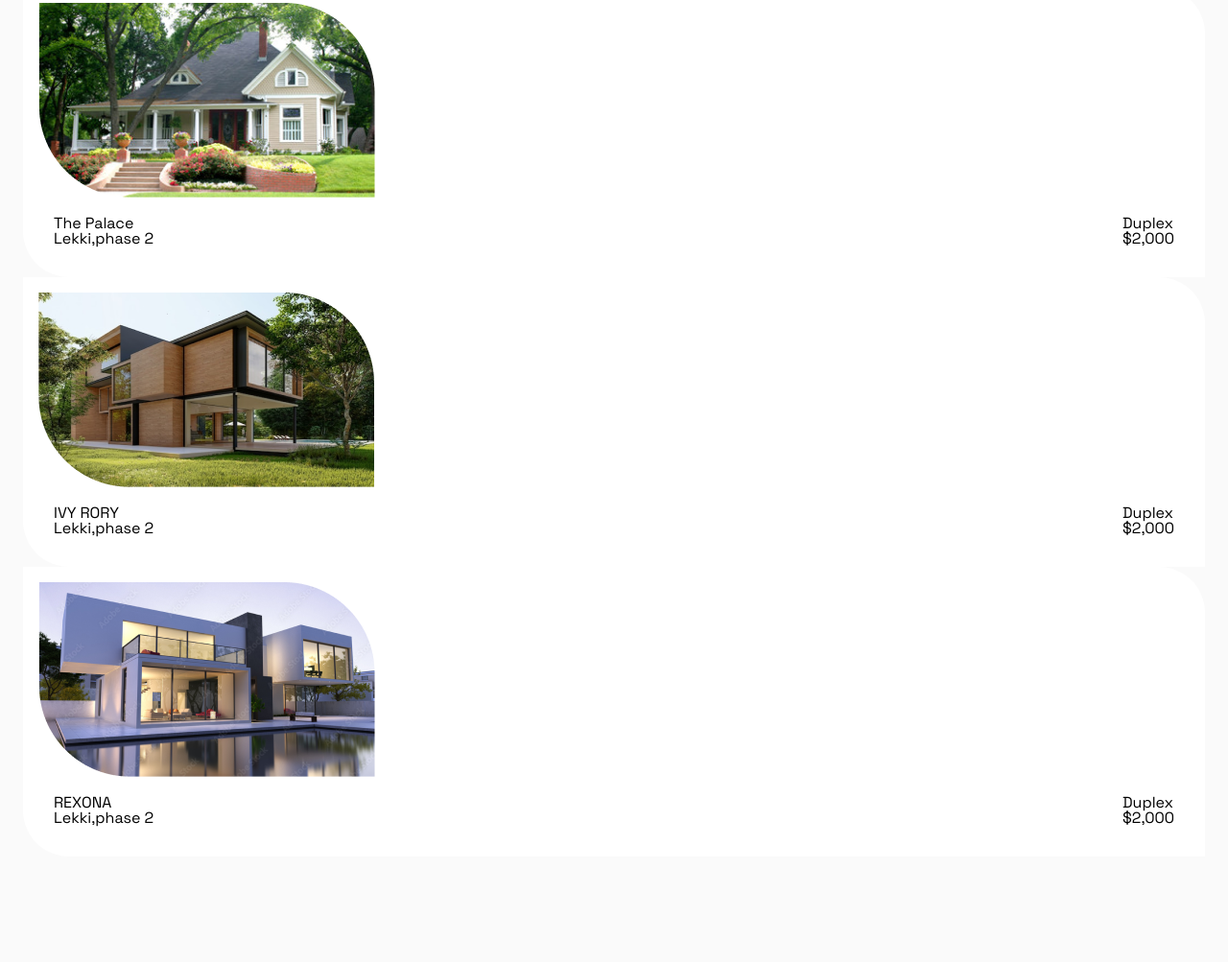
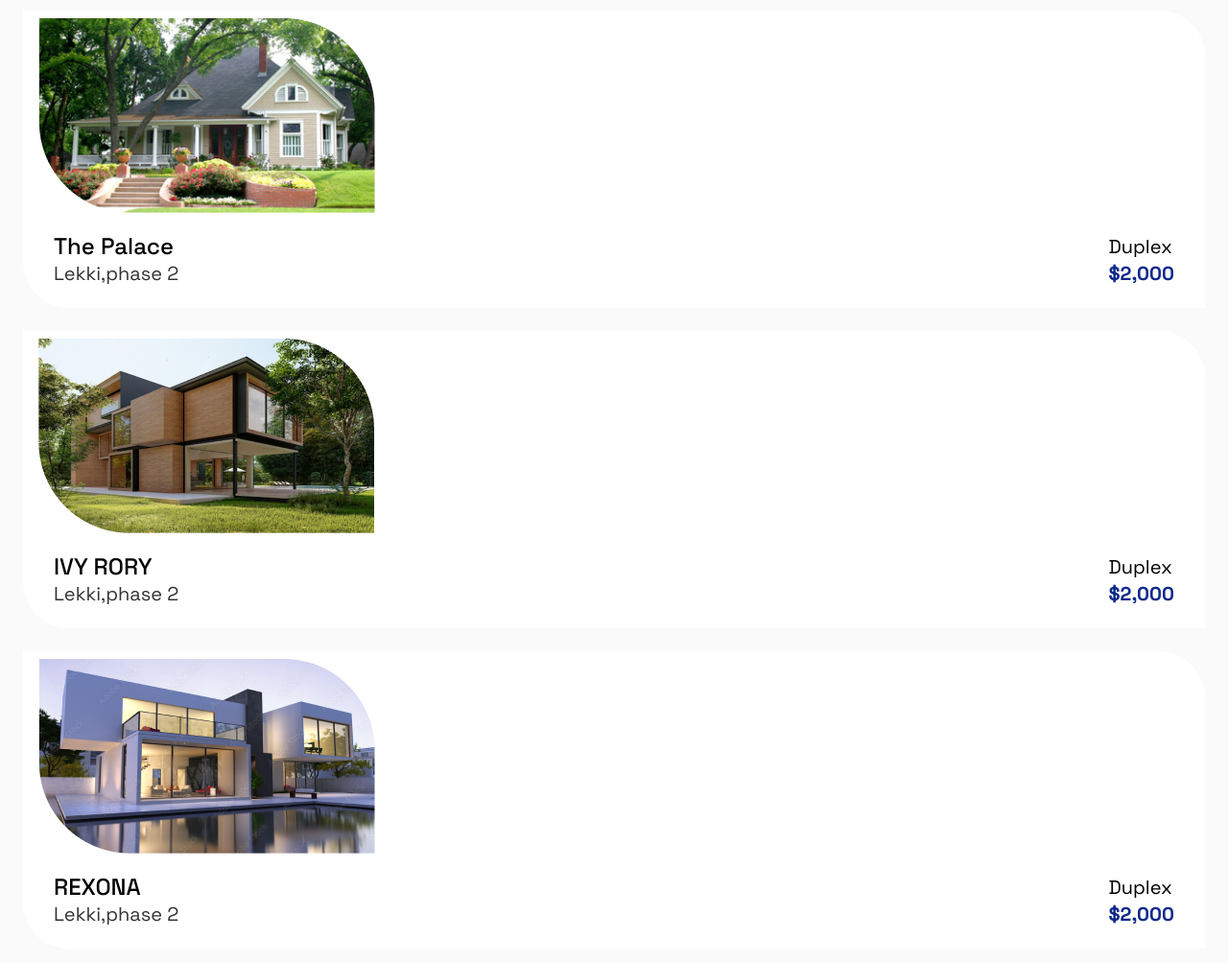
Before and after one commit to 10x-internships/dee-estate-parcel, a website built with Parcel: page src/index.html in a window 1280 px wide. Shown: the part 3954-4957 px from the top of the page at 96% size. Built offline with nearby package versions, Linux system fonts and the light colour scheme; files whose address does not match are found by name.

Commit message:
feat: feature section

```diff
--- a/src/css/feature.css
+++ b/src/css/feature.css
@@ -19,33 +19,38 @@
   top: 0;
   right: 0;
 }
-.container-featured-properties {
-  /* margin: 5.5rem 0rem; */
-}
 .container-feature {
-  padding: 1rem 1rem 1rem 1rem;
+  margin: 1.5rem 0rem;
+  padding: 0.5rem 1rem;
   background-color: var(--white-color);
   border-bottom-left-radius: 3rem;
   border-top-right-radius: 3rem;
 }
-.container-feature__inner {
-}
-.feature-img {
-}
+
 .container-product-details {
   display: flex;
   justify-content: space-between;
+  align-items: flex-end;
   margin: 1rem;
 }
-.container-product-content {
-}
+
 .product-title {
+  font-weight: 500;
+  font-size: 1.5rem;
+  line-height: 2rem;
 }
 .product-desc {
+  font-size: 1.25rem;
+  line-height: 1.5rem;
+  color: var(--black-color);
+  opacity: 0.8;
 }
-.container-product-price {
-}
-.product-type {
+.container-product-type {
+  margin: 0.25rem 0rem;
 }
 .product-price {
+  font-weight: 700;
+  font-size: 1.25rem;
+  line-height: 1.5rem;
+  color: var(--dark-blue-color);
 }
--- a/src/index.html
+++ b/src/index.html
@@ -197,22 +197,24 @@
                 <img
                   src="./assets/Rectangle 4.png"
                   alt=""
-                  class="feature-img"
+                  class="product-img"
                 />
                 <div class="container-product-details">
                   <div class="container-product-content">
-                    <p class="product-title">The Palace</p>
-                    <p class="product-desc">Lekki,phase 2</p>
+                    <h4 class="product-title">The Palace</h4>
+                    <p class="product-desc text-content">Lekki,phase 2</p>
                   </div>
                   <div class="container-product-price">
-                    <p class="product-type">Duplex</p>
-                    <p class="product-price">$2,000</p>
+                    <div class="container-product-type">
+                      <p class="product-type text-content">Duplex</p>
+                    </div>
+                    <p class="product-price text-content">$2,000</p>
                   </div>
                 </div>
               </div>
             </div>
             <div class="container-feature">
-              <div class="container-product__inner">
+              <div class="container-feature__inner">
                 <img
                   src="./assets/Rectangle 5.png"
                   alt=""
@@ -220,18 +222,20 @@
                 />
                 <div class="container-product-details">
                   <div class="container-product-content">
-                    <p class="product-title">IVY RORY</p>
-                    <p class="product-desc">Lekki,phase 2</p>
+                    <h4 class="product-title">IVY RORY</h4>
+                    <p class="product-desc text-content">Lekki,phase 2</p>
                   </div>
                   <div class="container-product-price">
-                    <p class="product-type">Duplex</p>
-                    <p class="product-price">$2,000</p>
+                    <div class="container-product-type">
+                      <p class="product-type text-content">Duplex</p>
+                    </div>
+                    <p class="product-price text-content">$2,000</p>
                   </div>
                 </div>
               </div>
             </div>
             <div class="container-feature">
-              <div class="container-product__inner">
+              <div class="container-feature__inner">
                 <img
                   src="./assets/Rectangle 6.png"
                   alt=""
@@ -239,12 +243,14 @@
                 />
                 <div class="container-product-details">
                   <div class="container-product-content">
-                    <p class="product-title">REXONA</p>
-                    <p class="product-desc">Lekki,phase 2</p>
+                    <h4 class="product-title">REXONA</h4>
+                    <p class="product-desc text-content">Lekki,phase 2</p>
                   </div>
                   <div class="container-product-price">
-                    <p class="product-type">Duplex</p>
-                    <p class="product-price">$2,000</p>
+                    <div class="container-product-type">
+                      <p class="product-type text-content">Duplex</p>
+                    </div>
+                    <p class="product-price text-content">$2,000</p>
                   </div>
                 </div>
               </div>
```
